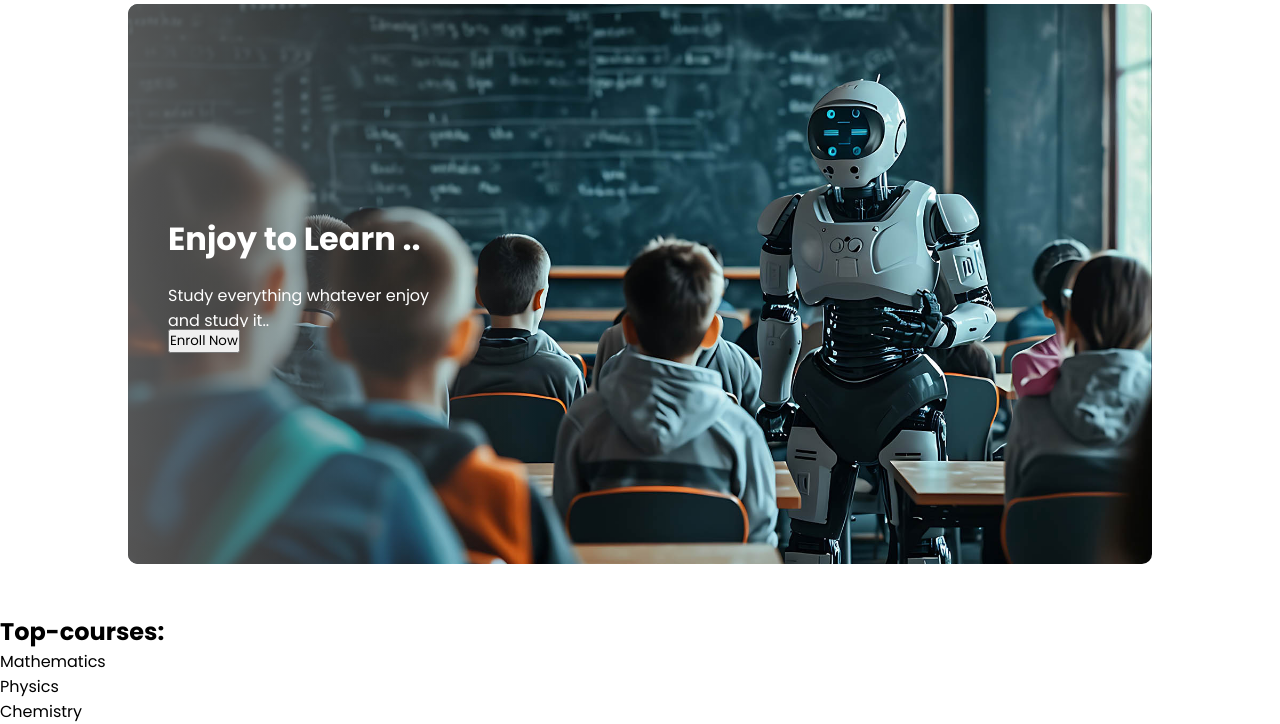
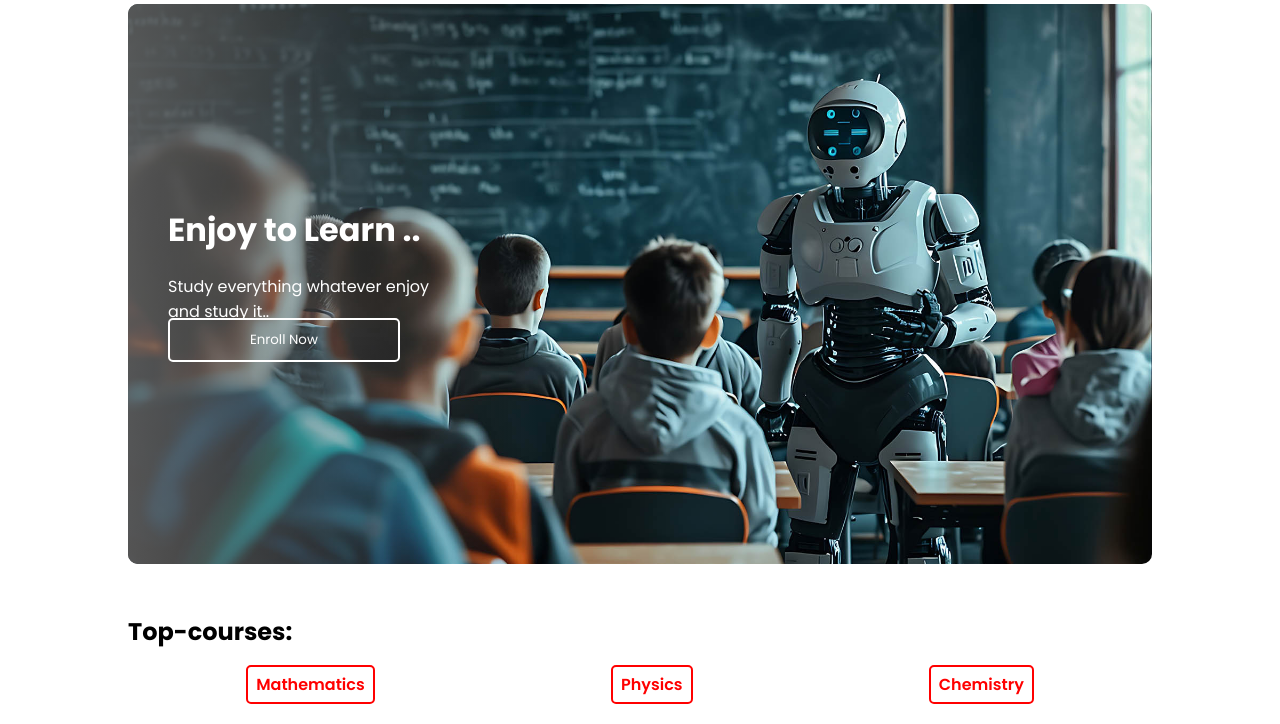
Before and after one commit to sivakaneshh/Learnfinity, a Django app: page / in a window 1280 px wide. Shown: the part 126-850 px from the top of the page. Run offline with Django 5.2, Linux system fonts and the light colour scheme.

Commit message:
homepage is complete :)

```diff
--- a/learnfinity/static/css/style.css
+++ b/learnfinity/static/css/style.css
@@ -64,7 +64,11 @@ header .navbar{
     position:absolute;
     top:0;
     left:0;
-
+}
+.right-container .image{
+    width:100%;
+    height: 100%;
+    overflow:hidden
 }
 .right-container img{
     height:100%;
@@ -97,3 +101,44 @@ header .navbar{
 .left-container .text-content .description{
     margin:20px 0;
 }
+.left-container .content-btn .enroll-btn{
+    padding:10px 80px;
+    border:2px solid white;
+    color:white;
+    border-radius:5px;
+    background: transparent;
+    transition:all ease-in-out 3000;
+}
+.left-container .content-btn .enroll-btn:hover{
+    background-color: red;
+    border: 2px solid red;
+}
+.top-course{
+    width:80vw;
+    height:100px;
+    margin:0 auto;
+    overflow: hidden;
+}
+.courses ul{
+    width:100%;
+    height:50px;
+    margin:10px 0;
+    display: flex;
+    justify-content: space-around;
+    align-items: center;
+}
+.courses ul li{
+    display: inline-block;
+    border:2px solid red;
+    padding:5px 8px;
+    border-radius:5px;
+    color:red;
+    background: transparent;
+    font-weight:600;
+    transition: all ease-in-out 3000;
+    cursor:pointer;
+}
+.courses ul li:hover{
+    background-color: red;
+    color:white;
+}
```
